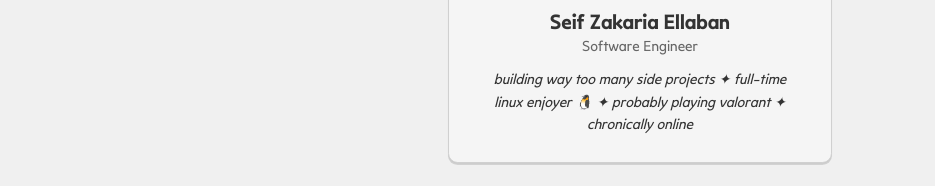
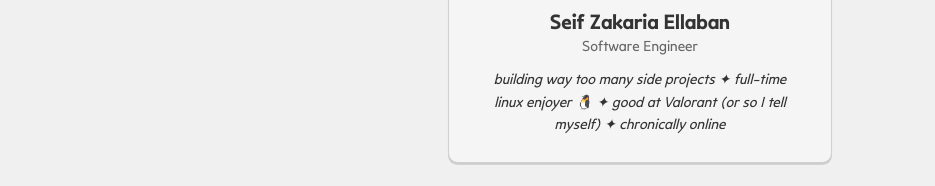
Before and after one commit to seifzellaban/portfolio, a Next.js app: page /links in a window 1280 px wide. Shown: the part 218-404 px from the top of the page, without its empty margins (0-935 px from the left). Built offline with nearby package versions, Linux system fonts and the light colour scheme.

Commit message:
edited the about in linkes

```diff
--- a/src/app/links/page.tsx
+++ b/src/app/links/page.tsx
@@ -75,7 +75,7 @@ export default function Linktree() {
             <p className="text-sm text-muted-foreground">Software Engineer</p>
             <p className="mt-3 text-sm leading-relaxed text-foreground max-w-xs italic">
               building way too many side projects ✦ full-time linux enjoyer 🐧 ✦
-              probably playing valorant ✦ chronically online
+              good at Valorant (or so I tell myself) ✦ chronically online
             </p>
           </div>
         </CardContent>
```
